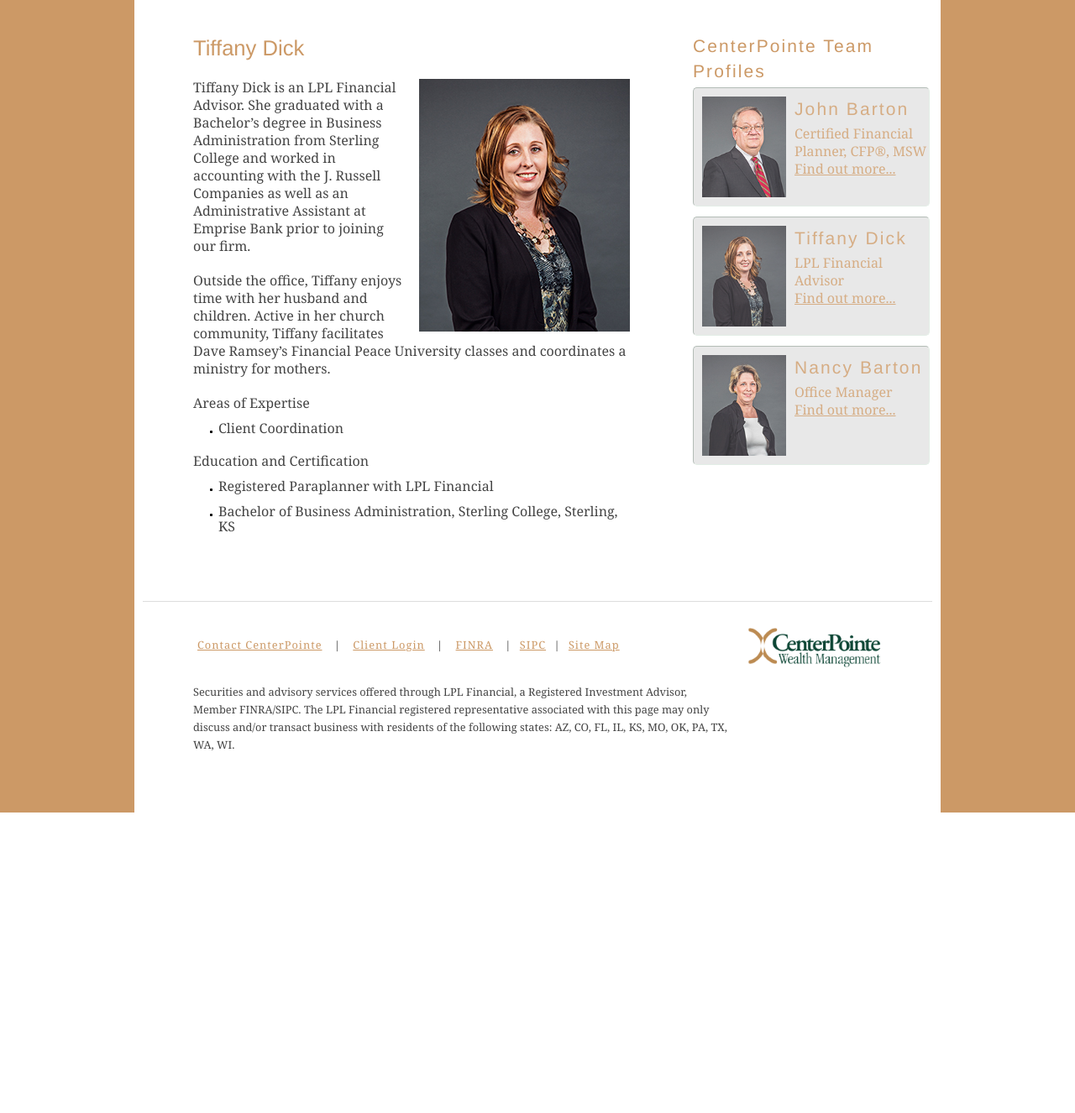
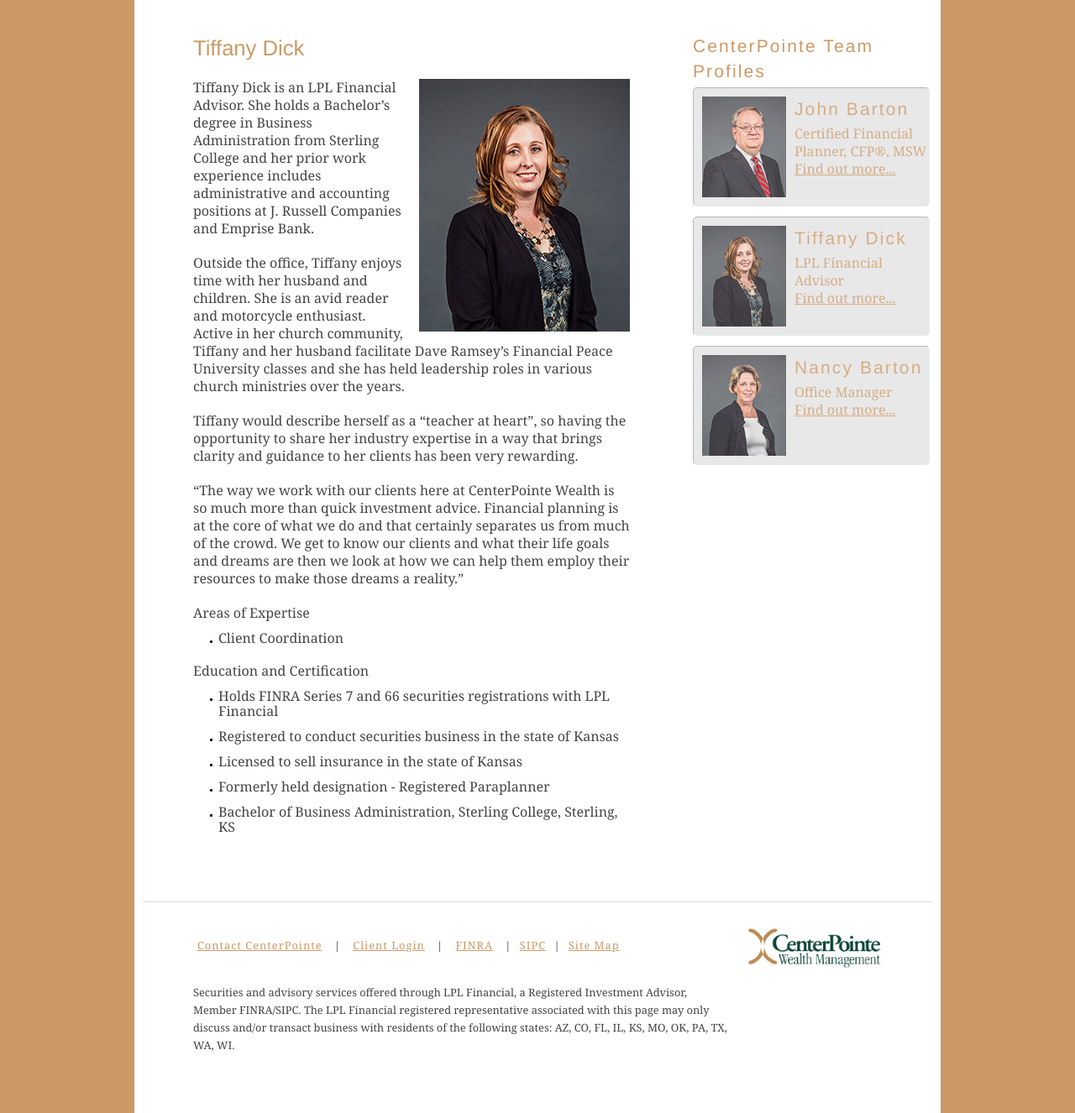
Before and after one commit to bkbartonDesign/CPWM-Dev, a PHP site: page /financial-advisors-and-staff/TiffanyDick.php in a window 1280 px wide. Shown: the part 215-1541 px from the top of the page at 84% size. Before the commit the page ends 1183 px from the top, so only its background shows below. Run offline with PHP 8.4, Linux system fonts and the light colour scheme; some libraries are stand-ins or nearby versions.

Commit message:
Changed Tiffany's bio and fixed the index slideshow in Dev to relect Prod. switched div id=slide to div id=images.

```diff
--- a/financial-advisors-and-staff/TiffanyDick.php
+++ b/financial-advisors-and-staff/TiffanyDick.php
@@ -34,26 +34,21 @@
 				<div class="nine columns offset-by-one alpha">
 					<h1 class="add-bottom">Tiffany Dick</h1>
 					<img align="right" style="padding-left:15px;" src="../img/team/TiffanyDickLg.jpg" alt="Tiffany Dick - LPL Financial Advisor" />
-				<p>
-					Tiffany Dick is an LPL Financial Advisor. She graduated with a
-					Bachelor’s degree in Business Administration from Sterling College and
-					worked in accounting with the J. Russell Companies as well as an
-					Administrative Assistant at Emprise Bank prior to joining our firm.
-				</p>
-				<p>
-					Outside the office, Tiffany enjoys time with her husband and children.
-					Active in her church community, Tiffany facilitates Dave Ramsey’s
-					Financial Peace University classes and coordinates a ministry for
-					mothers.
-				</p>
+						<p>Tiffany Dick is an LPL Financial Advisor. She holds a Bachelor’s degree in Business Administration from Sterling College and her prior work experience includes administrative and accounting positions at J. Russell Companies and Emprise Bank. </p>
+						<p>Outside the office, Tiffany enjoys time with her husband and children. She is an avid reader and motorcycle enthusiast. Active in her church community, Tiffany and her husband facilitate Dave Ramsey’s Financial Peace University classes and she has held leadership roles in various church ministries over the years.</p>
+						<p>Tiffany would describe herself as a “teacher at heart”, so having the opportunity to share her industry expertise in a way that brings clarity and guidance to her clients has been very rewarding.</p>
+						<p>“The way we work with our clients here at CenterPointe Wealth is so much more than quick investment advice. Financial planning is at the core of what we do and that certainly separates us from much of the crowd. We get to know our clients and what their life goals and dreams are then we look at how we can help them employ their resources to make those dreams a reality.”</p>
 				<ul class="dot">Areas of Expertise
 					<li>Client Coordination</li>
 				</ul>
 				<ul class="dot">Education and Certification
-					<li>Registered Paraplanner with LPL Financial</li>
+					<li>Holds FINRA Series 7 and 66 securities registrations with LPL Financial</li>
+					<li>Registered to conduct securities business in the state of Kansas</li>
+					<li>Licensed to sell insurance in the state of Kansas</li>
+					<li>Formerly held designation -  Registered Paraplanner</li>
 					<li>Bachelor of Business Administration, Sterling College, Sterling, KS</li>
 				</ul>
-				</div>
+			</div>
 
 				<aside >
 					<ul id="team" class="five columns offset-by-one omega">
--- a/index.php
+++ b/index.php
@@ -36,7 +36,7 @@
 			<div class="sixteen columns">
 				<div class="nine columns offset-by-one alpha">
 					<div class="slideshow">
-						<div class="slides">
+						<div class="images">
 							<img class="pic" src="./img/wichita/keeper1withTag.jpg" alt="CPWM. 30 Year of Professional Retirement Planning and Financial Advice"/>
  							<img class="pic" src="./img/wichita/downtown.jpg" alt="Serving Wichita, KS with Financial Planning and Retirement Services"/>
 						</div>
```
